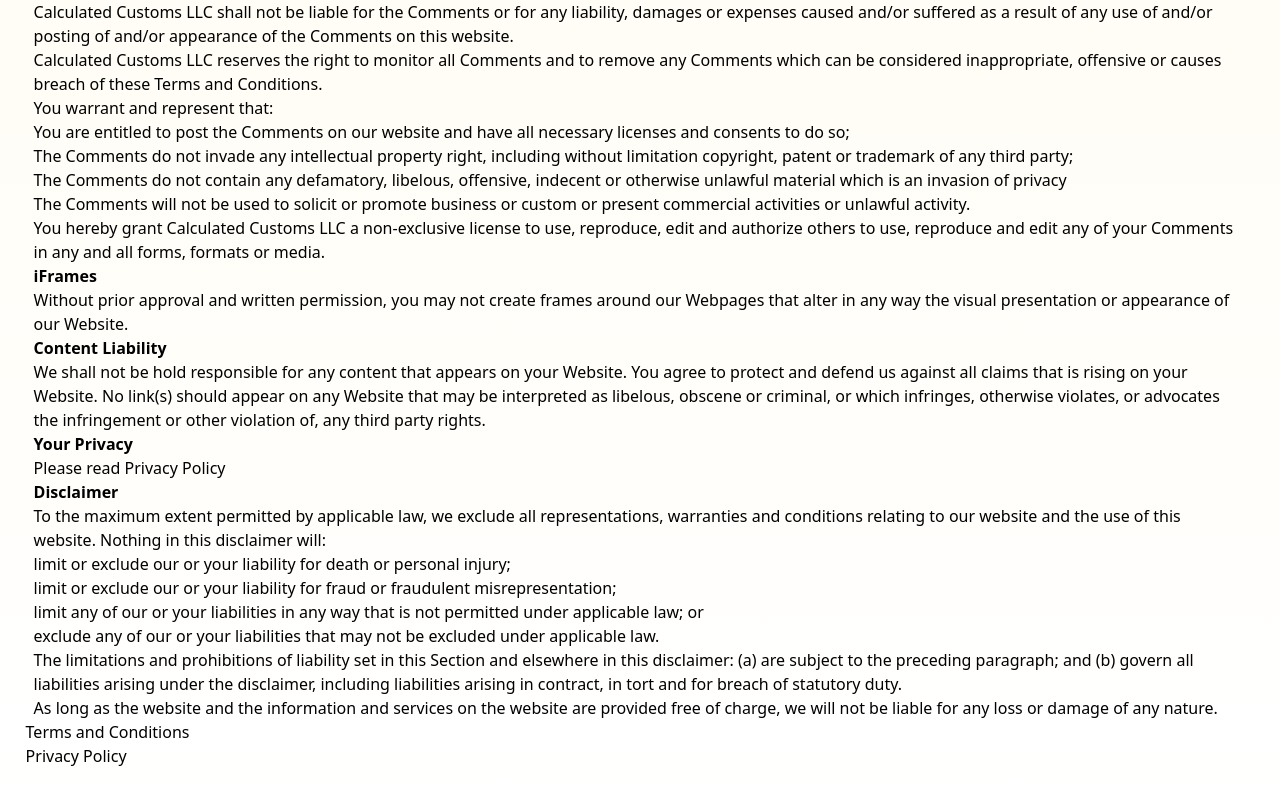
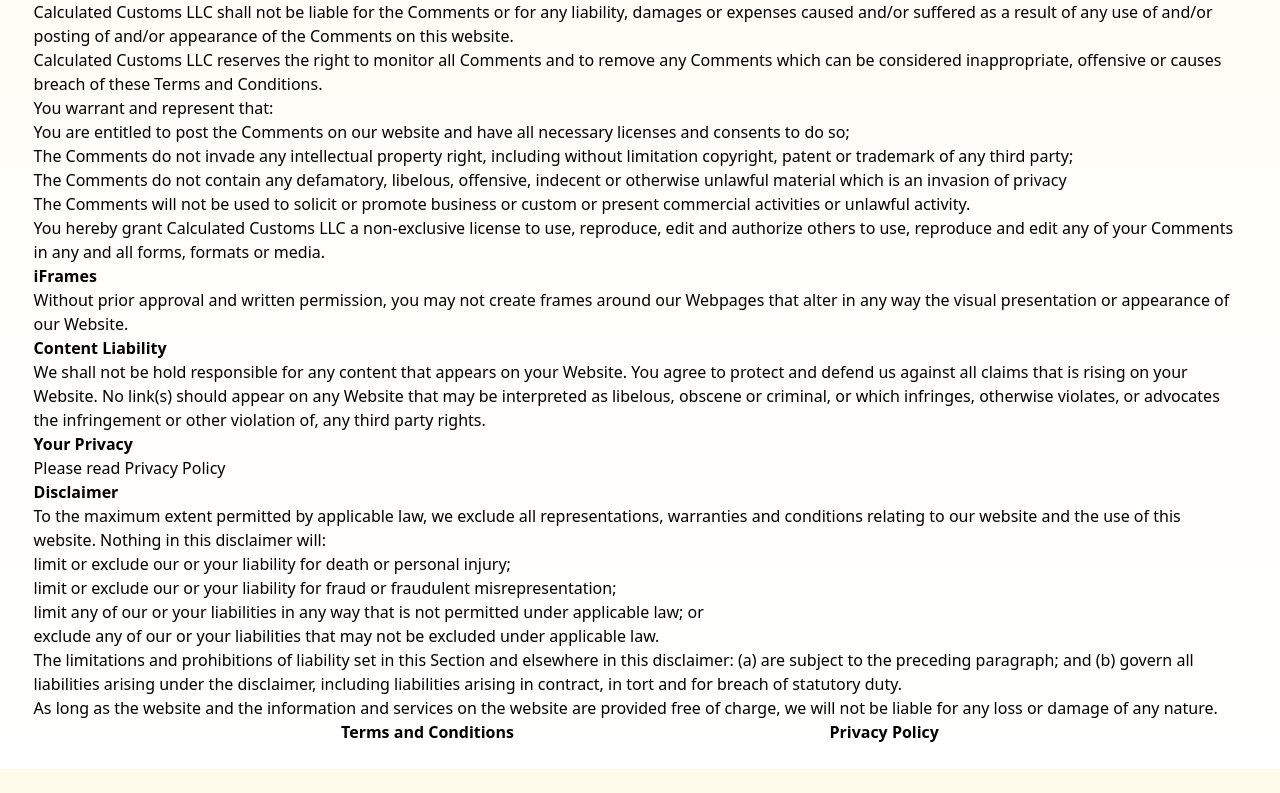
Before and after one commit to RamonJOrtega/calculated-customs, a Next.js app: page /terms-and-conditions in a window 1280 px wide. Shown: the part 834-1627 px from the top of the page. After the commit the page ends 1603 px from the top, so only its background shows below. Built offline with nearby package versions, Linux system fonts and the light colour scheme.

Commit message:
style and refactor nav components in globals.css and Footer.tsx

```diff
--- a/app/globals.css
+++ b/app/globals.css
@@ -113,6 +113,10 @@ main {
   min-width: 1em;
 }
 
+nav {
+  font-weight: bold;
+}
+
 
 h1 {
   font-weight:bold;
--- a/app/z components/Footer.tsx
+++ b/app/z components/Footer.tsx
@@ -5,21 +5,14 @@ import Link from  'next/link';
 export default function NavBar() {
 
     return(
-        < >
-
-            <nav >
+        <nav className='flex justify-evenly flex-wrap'>
 
             <Link href="/terms-and-conditions">
-                    <div >
-                        <h5 >Terms and Conditions  </h5>
-                    </div>
+                    <h5 >Terms and Conditions </h5>
             </Link>
             <Link href="/privacy-policy">
-                    <div >
                     <h5 >Privacy Policy  </h5>
-                    </div>
             </Link>
         </nav>
-        </>
     )
 }
--- a/app/z components/MainCalculator.tsx
+++ b/app/z components/MainCalculator.tsx
@@ -145,16 +145,12 @@ const MainCalculator = () => {
                 <tbody>
                     <tr>
                         <td colSpan={6}>
-                            <span >
                             <button  onClick={()=>{setIsSetup1(!isSetup1)}}  >
-                                    <div >
                                 <h3 className="bg-gradient-to-r from-amber-50 to-yellow-200
                         text-neutral-900 text-sm font-bold px-2 py-1 rounded-md mt-2">
                                     Calculate Combo 1 -&gt;
                                 </h3>
-                                    </div>
                             </button>
-                            </span>
                         </td>
                     </tr>
                 </tbody>
@@ -179,16 +175,12 @@ const MainCalculator = () => {
                 <tr>    <td colSpan={6}> &nbsp;  </td>   </tr>
                     <tr>
                         <td colSpan={6}>
-                                <span >
                             <button  onClick={()=>{setIsCampareEnabled(!isCompareEnabled)}} >
-                                        <div >
                                     <h3 className="bg-gradient-to-r from-amber-50 to-yellow-200
                                     text-neutral-900 text-sm font-bold px-2 py-1 rounded-md mt-2">
                                         Compare Combo 2 -&gt;
                                     </h3>
-                                        </div>
                             </button>
-                                </span>
                         </td>
                     </tr>
                 </tbody>
```
Lines whose indentation alone changed are shown as unchanged.
